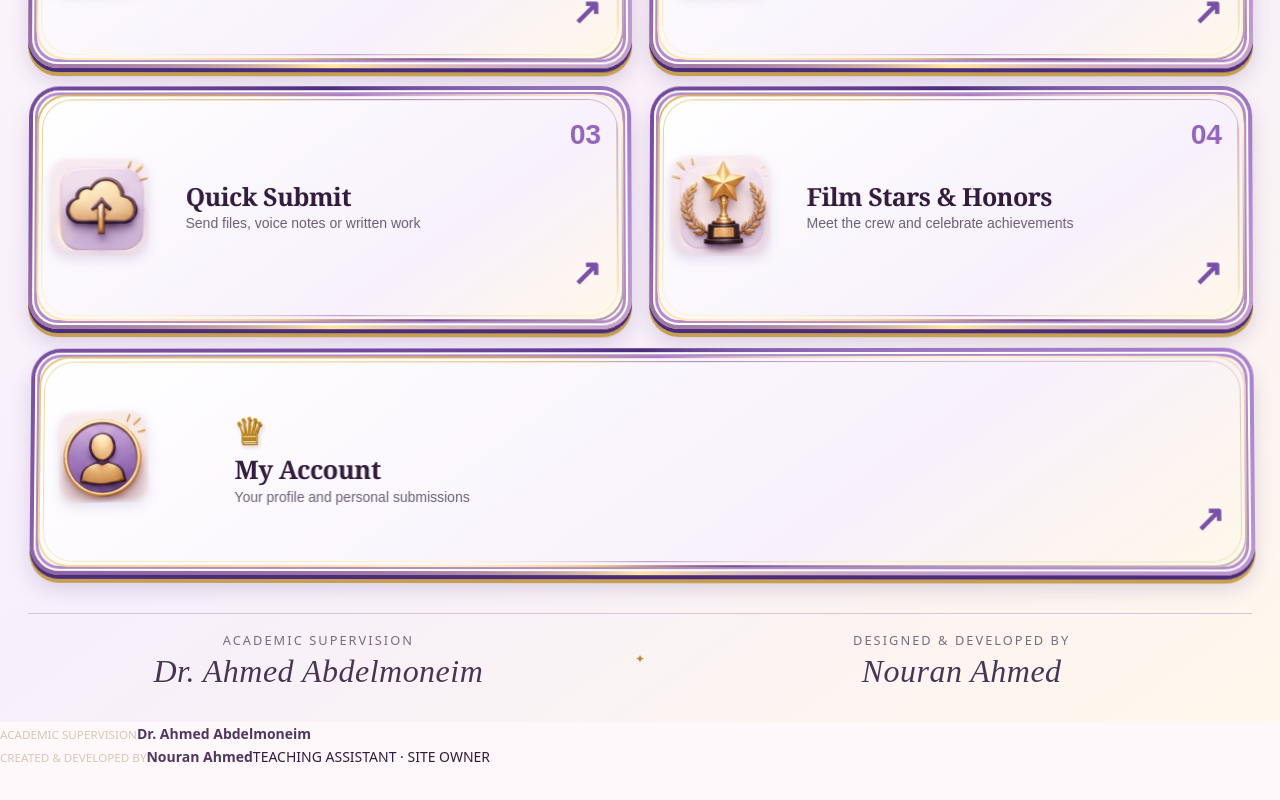
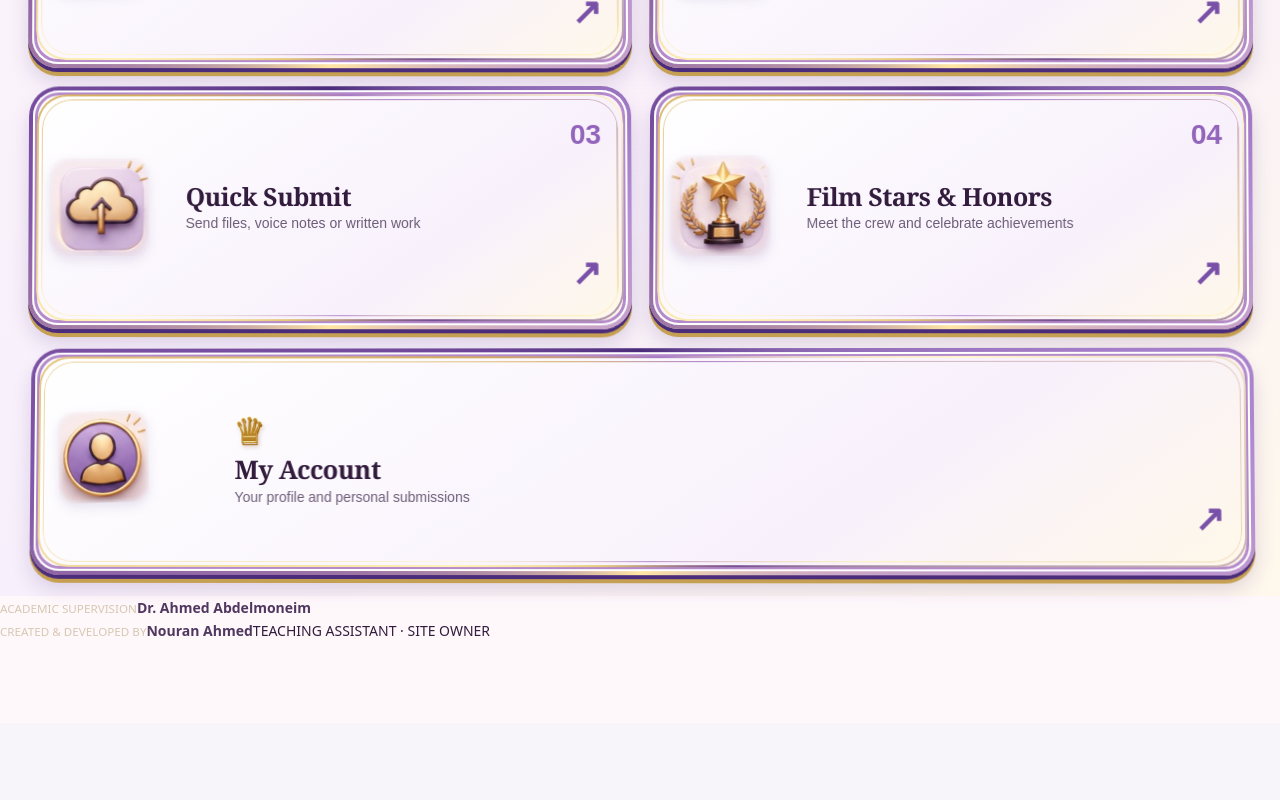
Before and after one commit to Nouranahmed126/1960-studio, a Next.js app: page / in a window 1280 px wide. Shown: the part 743-1543 px from the top of the page. After the commit the page ends 1466 px from the top, so only its background shows below. Built offline with nearby package versions, Linux system fonts and the light colour scheme; no server answers; the database is empty.

Commit message:
Use shared site footer instead of duplicate homepage credits

```diff
--- a/app/page.tsx
+++ b/app/page.tsx
@@ -35,9 +35,5 @@ export default function Home(){
    </Link>)}
   </section>
   <Ribbons/>
-  <footer className="reference-credits" dir="ltr">
-   <div><small>Academic Supervision</small><b>Dr. Ahmed Abdelmoneim</b></div>
-   <div><small>Designed &amp; Developed by</small><b>Nouran Ahmed</b></div>
-  </footer>
  </main>;
 }
```
